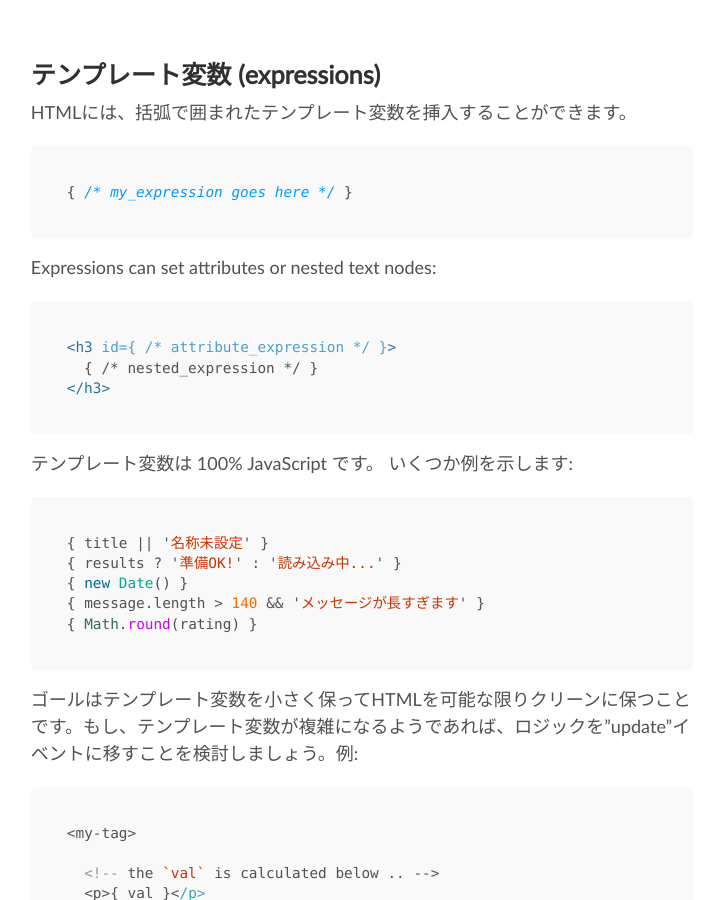
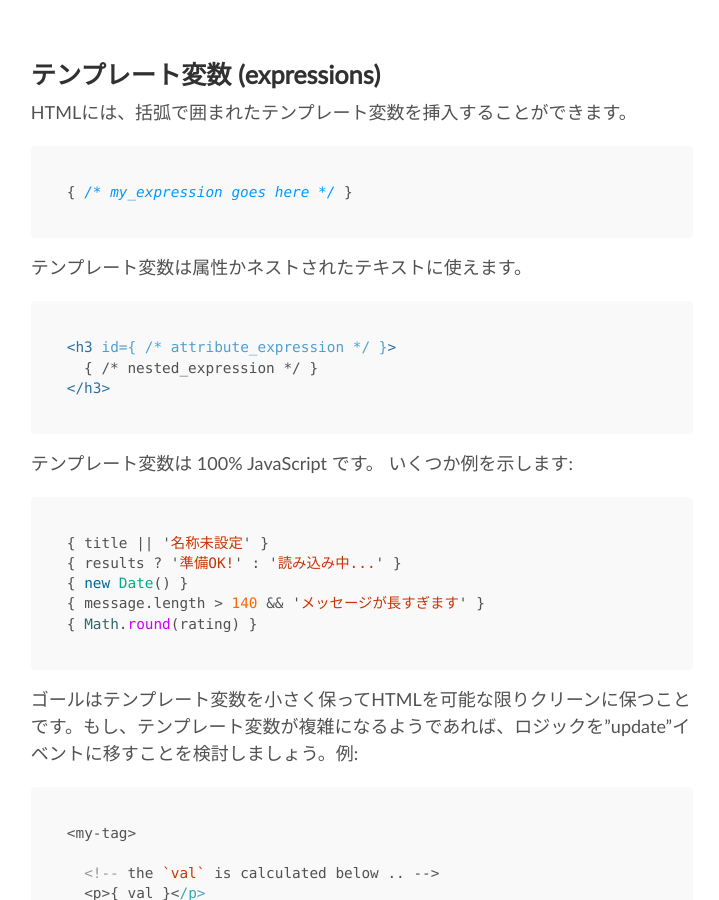
Before and after one commit to riot/riot.github.io, a Jekyll site: the page built from ja/guide/index.md, in a window 1280 px wide and 900 px high, scrolled down 12357 px. Shown: the whole window, without its empty margins (278-997 px from the left). Built offline with Jekyll 4.4.1, drawn with Linux system fonts in a browser that asks for light colours; nearby versions of some CDN libraries.

Commit message:
Translate missed sentence.

````diff
--- a/ja/guide/index.md
+++ b/ja/guide/index.md
@@ -468,7 +468,7 @@ HTMLには、括弧で囲まれたテンプレート変数を挿入すること
 { /* my_expression goes here */ }
 ```
 
-Expressions can set attributes or nested text nodes:
+テンプレート変数は属性かネストされたテキストに使えます。
 
 ```html
 <h3 id={ /* attribute_expression */ }>
````
